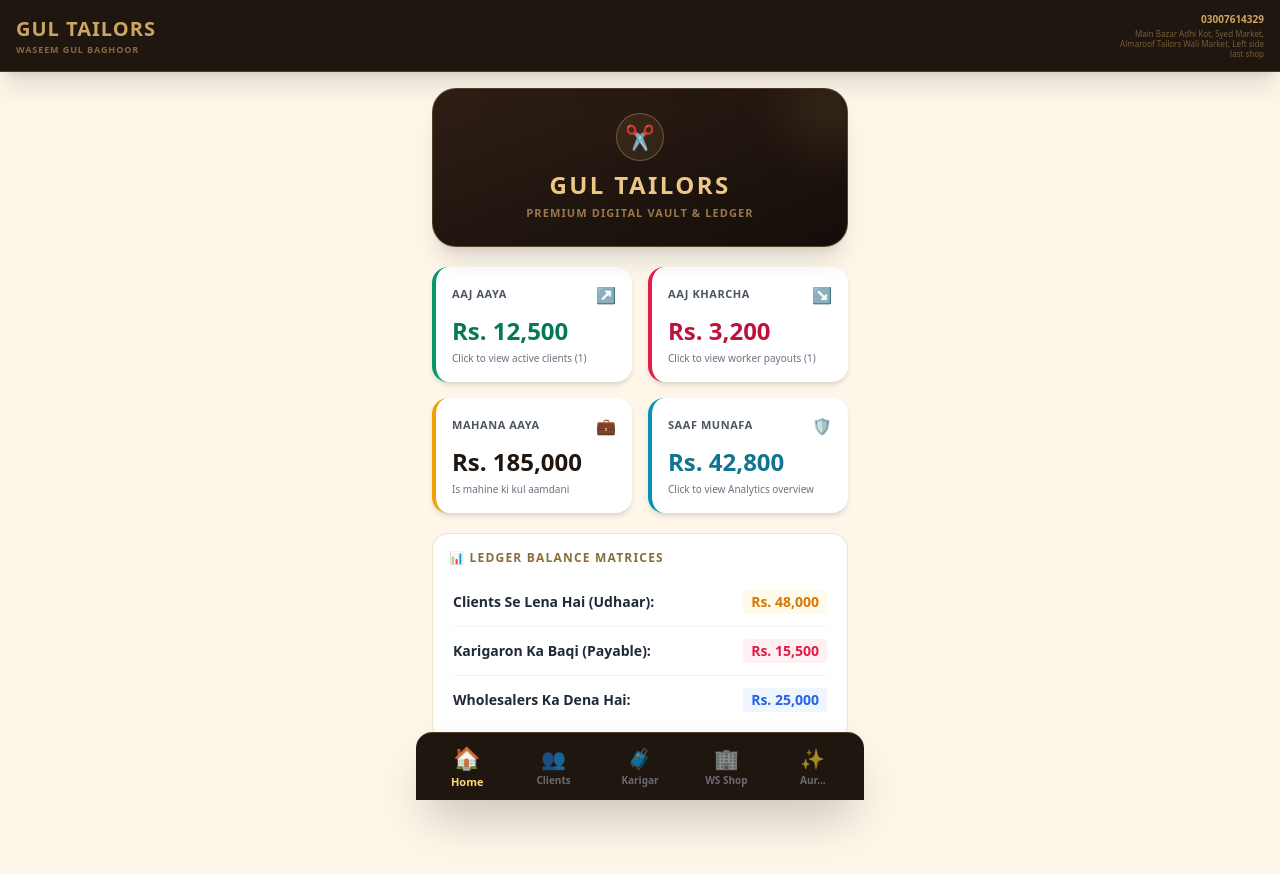
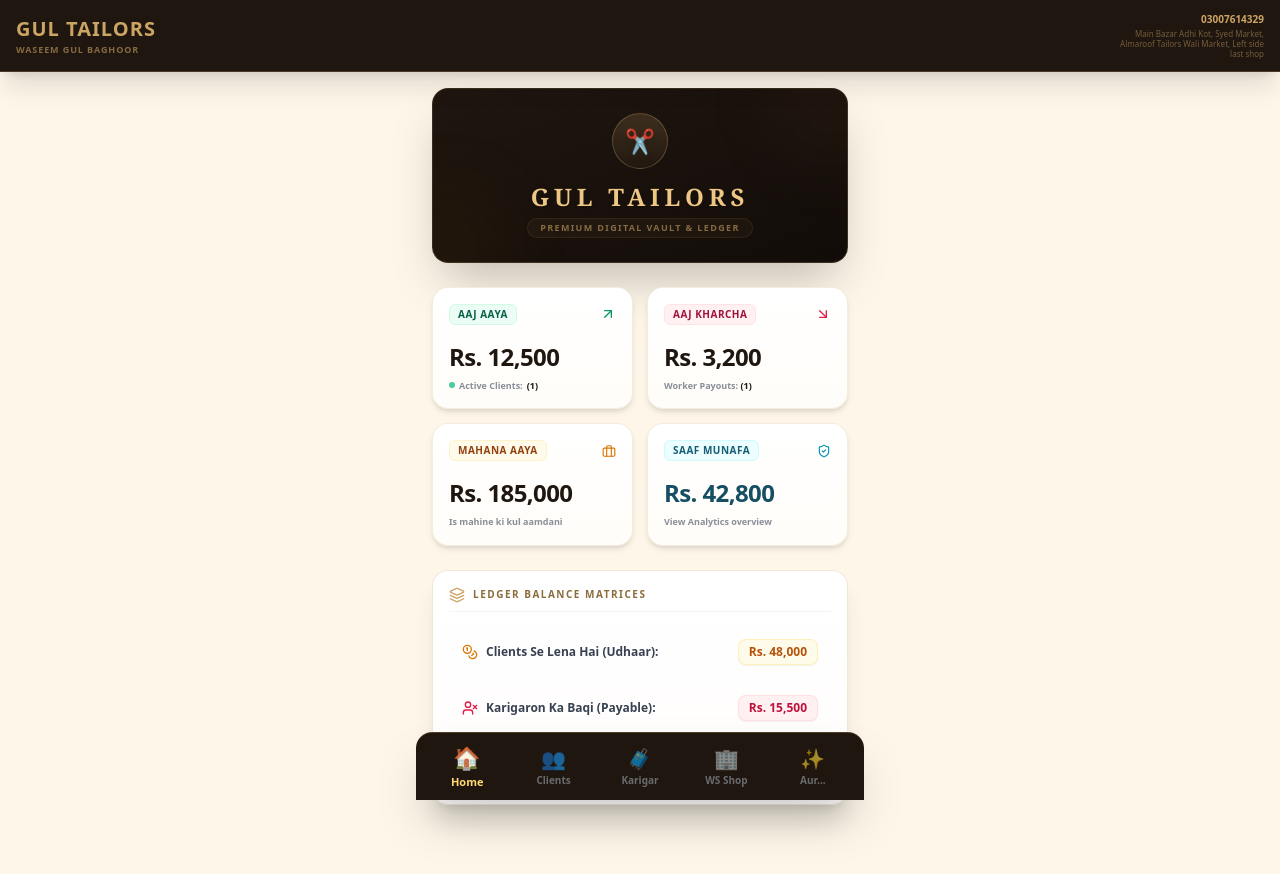
Before and after one commit to betmaxgold5800-Touqeer/gul-tailors, a React (Vite) app: page / in a window 1280 px wide. Shown: the top 874 px of the page. Before the commit the page ends 837 px from the top, so only its background shows below. Built offline with nearby package versions, Linux system fonts and the light colour scheme.

Commit message:
Update Dashboard.jsx

```diff
--- a/src/views/Dashboard.jsx
+++ b/src/views/Dashboard.jsx
@@ -1,103 +1,149 @@
 import React from 'react';
+import {
+  ArrowUpRight,
+  ArrowDownRight,
+  Briefcase,
+  ShieldCheck,
+  Layers,
+  Coins,
+  UserX,
+  Store
+} from 'lucide-react';
 
 export default function Dashboard({ navigateTo, clientsCount, workersCount, wholesalersCount }) {
   return (
-    <div className="space-y-5 animate-fadeIn">
-      {/* Premium Digital Vault Header Banner */}
-      <div className="relative overflow-hidden rounded-3xl bg-gradient-to-br from-[#2e1f16] to-[#140d09] p-6 text-center shadow-xl border border-[#cca464]/30">
-        <div className="absolute -right-8 -top-8 h-24 w-24 rounded-full bg-[#cca464]/10 blur-xl" />
-        <div className="mx-auto mb-2 flex h-12 w-12 items-center justify-center rounded-full bg-[#cca464]/10 border border-[#cca464]/40">
-          <span className="text-2xl">✂️</span>
+    <div className="space-y-6 animate-fadeIn pb-6">
+
+      {/* 👑 PREMIUM DIGITAL VAULT HEADER BANNER */}
+      <div className="relative overflow-hidden rounded-2xl bg-gradient-to-br from-[#1f1610] to-[#120c08] p-6 text-center shadow-2xl border border-[#cca464]/20">
+        <div className="absolute -right-10 -top-10 h-28 w-28 rounded-full bg-[#cca464]/5 blur-2xl" />
+        <div className="absolute -left-10 -bottom-10 h-28 w-28 rounded-full bg-amber-500/5 blur-2xl" />
+
+        <div className="mx-auto mb-3 flex h-14 w-14 items-center justify-center rounded-full bg-gradient-to-b from-[#cca464]/20 to-[#cca464]/5 border border-[#cca464]/30 shadow-inner">
+          <span className="text-2xl drop-shadow-md">✂️</span>
         </div>
-        <h2 className="text-2xl font-black tracking-widest text-[#eec784]">GUL TAILORS</h2>
-        <p className="text-[11px] font-bold tracking-widest text-[#cca464]/70 uppercase mt-1">
-          Premium Digital Vault & Ledger
+        <h2 className="text-2xl font-serif font-black tracking-[0.2em] text-[#eec784] drop-shadow">GUL TAILORS</h2>
+        <p className="text-[9px] font-black tracking-[0.15em] text-[#cca464]/60 uppercase mt-1 bg-[#cca464]/5 inline-block px-3 py-0.5 rounded-full border border-[#cca464]/10">
+          PREMIUM DIGITAL VAULT & LEDGER
         </p>
       </div>
 
-      {/* Grid of Clickable Cards */}
-      <div className="grid grid-cols-2 gap-4">
+      {/* 📊 LUXURY GRID OF CLICKABLE MATRICES */}
+      <div className="grid grid-cols-2 gap-3.5">
+
         {/* Card 1: Aaj Aaya */}
         <button
           onClick={() => navigateTo('clients')}
-          className="group flex flex-col justify-between rounded-2xl border-l-4 border-emerald-600 bg-white p-4 text-left shadow-md transition-all duration-200 hover:scale-[1.02] hover:shadow-lg active:scale-95"
+          className="group relative flex flex-col justify-between rounded-2xl border border-[#cca464]/20 bg-gradient-to-b from-white to-[#fffdf9] p-4 text-left shadow-md transition-all duration-300 hover:-translate-y-0.5 hover:shadow-xl active:scale-95"
         >
-          <div className="flex w-full items-center justify-between text-gray-500">
-            <span className="text-[11px] font-extrabold tracking-wider uppercase text-gray-600">AAJ AAYA</span>
-            <span className="text-emerald-600 font-bold group-hover:translate-x-0.5 group-hover:-translate-y-0.5 transition-transform">↗</span>
+          <div className="flex w-full items-center justify-between">
+            <span className="text-[10px] font-black tracking-wider uppercase text-emerald-800 bg-emerald-50 px-2 py-0.5 rounded-md border border-emerald-100">AAJ AAYA</span>
+            <ArrowUpRight className="w-4 h-4 text-emerald-600 group-hover:translate-x-0.5 group-hover:-translate-y-0.5 transition-transform" />
           </div>
-          <div className="mt-2">
-            <span className="text-2xl font-black text-emerald-700">Rs. 12,500</span>
-            <p className="text-[10px] font-medium text-gray-500 mt-1">Click to view active clients ({clientsCount})</p>
+          <div className="mt-4">
+            <span className="text-2xl font-black tracking-tight text-[#1f1610]">Rs. 12,500</span>
+            <p className="text-[9px] font-bold text-gray-500/80 mt-1.5 flex items-center gap-1">
+              <span className="inline-block w-1.5 h-1.5 rounded-full bg-emerald-500 animate-pulse"></span>
+              Active Clients: <span className="text-[#1f1610] font-black">({clientsCount})</span>
+            </p>
           </div>
         </button>
 
         {/* Card 2: Aaj Kharcha */}
         <button
           onClick={() => navigateTo('workers')}
-          className="group flex flex-col justify-between rounded-2xl border-l-4 border-rose-600 bg-white p-4 text-left shadow-md transition-all duration-200 hover:scale-[1.02] hover:shadow-lg active:scale-95"
+          className="group relative flex flex-col justify-between rounded-2xl border border-[#cca464]/20 bg-gradient-to-b from-white to-[#fffdf9] p-4 text-left shadow-md transition-all duration-300 hover:-translate-y-0.5 hover:shadow-xl active:scale-95"
         >
-          <div className="flex w-full items-center justify-between text-gray-500">
-            <span className="text-[11px] font-extrabold tracking-wider uppercase text-gray-600">AAJ KHARCHA</span>
-            <span className="text-rose-600 font-bold">↘</span>
+          <div className="flex w-full items-center justify-between">
+            <span className="text-[10px] font-black tracking-wider uppercase text-rose-800 bg-rose-50 px-2 py-0.5 rounded-md border border-rose-100">AAJ KHARCHA</span>
+            <ArrowDownRight className="w-4 h-4 text-rose-600 group-hover:translate-x-0.5 group-hover:translate-y-0.5 transition-transform" />
           </div>
-          <div className="mt-2">
-            <span className="text-2xl font-black text-rose-700">Rs. 3,200</span>
-            <p className="text-[10px] font-medium text-gray-500 mt-1">Click to view worker payouts ({workersCount})</p>
+          <div className="mt-4">
+            <span className="text-2xl font-black tracking-tight text-[#1f1610]">Rs. 3,200</span>
+            <p className="text-[9px] font-bold text-gray-500/80 mt-1.5">
+              Worker Payouts: <span className="text-[#1f1610] font-black">({workersCount})</span>
+            </p>
           </div>
         </button>
 
         {/* Card 3: Mahana Aaya */}
         <button
           onClick={() => navigateTo('clients')}
-          className="group flex flex-col justify-between rounded-2xl border-l-4 border-amber-500 bg-white p-4 text-left shadow-md transition-all duration-200 hover:scale-[1.02] hover:shadow-lg active:scale-95"
+          className="group relative flex flex-col justify-between rounded-2xl border border-[#cca464]/20 bg-gradient-to-b from-white to-[#fffdf9] p-4 text-left shadow-md transition-all duration-300 hover:-translate-y-0.5 hover:shadow-xl active:scale-95"
         >
-          <div className="flex w-full items-center justify-between text-gray-500">
-            <span className="text-[11px] font-extrabold tracking-wider uppercase text-gray-600">MAHANA AAYA</span>
-            <span className="text-amber-500">💼</span>
+          <div className="flex w-full items-center justify-between">
+            <span className="text-[10px] font-black tracking-wider uppercase text-amber-800 bg-amber-50 px-2 py-0.5 rounded-md border border-amber-100">MAHANA AAYA</span>
+            <Briefcase className="w-3.5 h-3.5 text-amber-600" />
           </div>
-          <div className="mt-2">
-            <span className="text-2xl font-black text-[#1f1610]">Rs. 185,000</span>
-            <p className="text-[10px] font-medium text-gray-500 mt-1">Is mahine ki kul aamdani</p>
+          <div className="mt-4">
+            <span className="text-2xl font-black tracking-tight text-[#1f1610]">Rs. 185,000</span>
+            <p className="text-[9px] font-bold text-gray-500/80 mt-1.5">Is mahine ki kul aamdani</p>
           </div>
         </button>
 
         {/* Card 4: Saaf Munafa */}
         <button
           onClick={() => navigateTo('aur')}
-          className="group flex flex-col justify-between rounded-2xl border-l-4 border-cyan-600 bg-white p-4 text-left shadow-md transition-all duration-200 hover:scale-[1.02] hover:shadow-lg active:scale-95"
+          className="group relative flex flex-col justify-between rounded-2xl border border-[#cca464]/20 bg-gradient-to-b from-white to-[#fffdf9] p-4 text-left shadow-md transition-all duration-300 hover:-translate-y-0.5 hover:shadow-xl active:scale-95"
         >
-          <div className="flex w-full items-center justify-between text-gray-500">
-            <span className="text-[11px] font-extrabold tracking-wider uppercase text-gray-600">SAAF MUNAFA</span>
-            <span className="text-cyan-600">🛡️</span>
+          <div className="flex w-full items-center justify-between">
+            <span className="text-[10px] font-black tracking-wider uppercase text-cyan-800 bg-cyan-50 px-2 py-0.5 rounded-md border border-cyan-100">SAAF MUNAFA</span>
+            <ShieldCheck className="w-3.5 h-3.5 text-cyan-600" />
           </div>
-          <div className="mt-2">
-            <span className="text-2xl font-black text-cyan-700">Rs. 42,800</span>
-            <p className="text-[10px] font-medium text-gray-500 mt-1">Click to view Analytics overview</p>
+          <div className="mt-4">
+            <span className="text-2xl font-black tracking-tight text-cyan-900">Rs. 42,800</span>
+            <p className="text-[9px] font-bold text-gray-500/80 mt-1.5">View Analytics overview</p>
           </div>
         </button>
       </div>
 
-      {/* Ledger Balance Matrices (Vibrant High Contrast Styling) */}
-      <div className="rounded-2xl border border-[#cca464]/30 bg-white p-4 shadow-sm">
-        <h3 className="text-xs font-black tracking-widest text-[#8a6d3b] uppercase mb-3 flex items-center gap-1.5">
-          📊 LEDGER BALANCE MATRICES
+      {/* 🏦 DEEPLY INTEGRATED LEDGER BALANCE MATRICES */}
+      <div className="rounded-2xl border border-[#cca464]/25 bg-gradient-to-b from-white to-[#fffdfc] p-4 shadow-xl">
+        <h3 className="text-[10px] font-black tracking-[0.15em] text-[#8a6d3b] uppercase mb-4 flex items-center gap-2 border-b border-gray-100 pb-2">
+          <Layers className="w-4 h-4 text-[#cca464]" /> LEDGER BALANCE MATRICES
         </h3>
 
-        <div className="divide-y divide-gray-100">
-          <div onClick={() => navigateTo('clients')} className="flex items-center justify-between py-3 cursor-pointer hover:bg-gray-50 rounded-lg px-1 transition-colors">
-            <span className="text-sm font-bold text-gray-800">Clients Se Lena Hai (Udhaar):</span>
-            <span className="text-sm font-black text-amber-600 bg-amber-50 px-2 py-0.5 rounded">Rs. 48,000</span>
+        <div className="space-y-2">
+          {/* Item 1: Udhaar */}
+          <div
+            onClick={() => navigateTo('clients')}
+            className="flex items-center justify-between py-2.5 px-3 cursor-pointer hover:bg-[#fdf9f2] rounded-xl border border-transparent hover:border-[#cca464]/20 transition-all group"
+          >
+            <div className="flex items-center gap-2">
+              <Coins className="w-4 h-4 text-amber-600" />
+              <span className="text-xs font-black text-gray-700 group-hover:text-amber-900 transition-colors">Clients Se Lena Hai (Udhaar):</span>
+            </div>
+            <span className="text-xs font-black text-amber-700 bg-amber-50 border border-amber-200/50 px-2.5 py-1 rounded-lg shadow-sm">
+              Rs. 48,000
+            </span>
           </div>
 
-          <div onClick={() => navigateTo('workers')} className="flex items-center justify-between py-3 cursor-pointer hover:bg-gray-50 rounded-lg px-1 transition-colors">
-            <span className="text-sm font-bold text-gray-800">Karigaron Ka Baqi (Payable):</span>
-            <span className="text-sm font-black text-rose-600 bg-rose-50 px-2 py-0.5 rounded">Rs. 15,500</span>
+          {/* Item 2: Karigar Payable */}
+          <div
+            onClick={() => navigateTo('workers')}
+            className="flex items-center justify-between py-2.5 px-3 cursor-pointer hover:bg-[#fff5f5] rounded-xl border border-transparent hover:border-rose-200 transition-all group"
+          >
+            <div className="flex items-center gap-2">
+              <UserX className="w-4 h-4 text-rose-600" />
+              <span className="text-xs font-black text-gray-700 group-hover:text-rose-900 transition-colors">Karigaron Ka Baqi (Payable):</span>
+            </div>
+            <span className="text-xs font-black text-rose-700 bg-rose-50 border border-rose-200/50 px-2.5 py-1 rounded-lg shadow-sm">
+              Rs. 15,500
+            </span>
           </div>
 
-          <div onClick={() => navigateTo('ws')} className="flex items-center justify-between py-3 cursor-pointer hover:bg-gray-50 rounded-lg px-1 transition-colors">
-            <span className="text-sm font-bold text-gray-800">Wholesalers Ka Dena Hai:</span>
-            <span className="text-sm font-black text-blue-600 bg-blue-50 px-2 py-0.5 rounded">Rs. 25,000</span>
+          {/* Item 3: Wholesalers */}
+          <div
+            onClick={() => navigateTo('ws')}
+            className="flex items-center justify-between py-2.5 px-3 cursor-pointer hover:bg-[#f0f7ff] rounded-xl border border-transparent hover:border-blue-200 transition-all group"
+          >
+            <div className="flex items-center gap-2">
+              <Store className="w-4 h-4 text-blue-600" />
+              <span className="text-xs font-black text-gray-700 group-hover:text-blue-900 transition-colors">Wholesalers Ka Dena Hai:</span>
+            </div>
+            <span className="text-xs font-black text-blue-700 bg-blue-50 border border-blue-200/50 px-2.5 py-1 rounded-lg shadow-sm">
+              Rs. 25,000
+            </span>
           </div>
         </div>
       </div>
```
